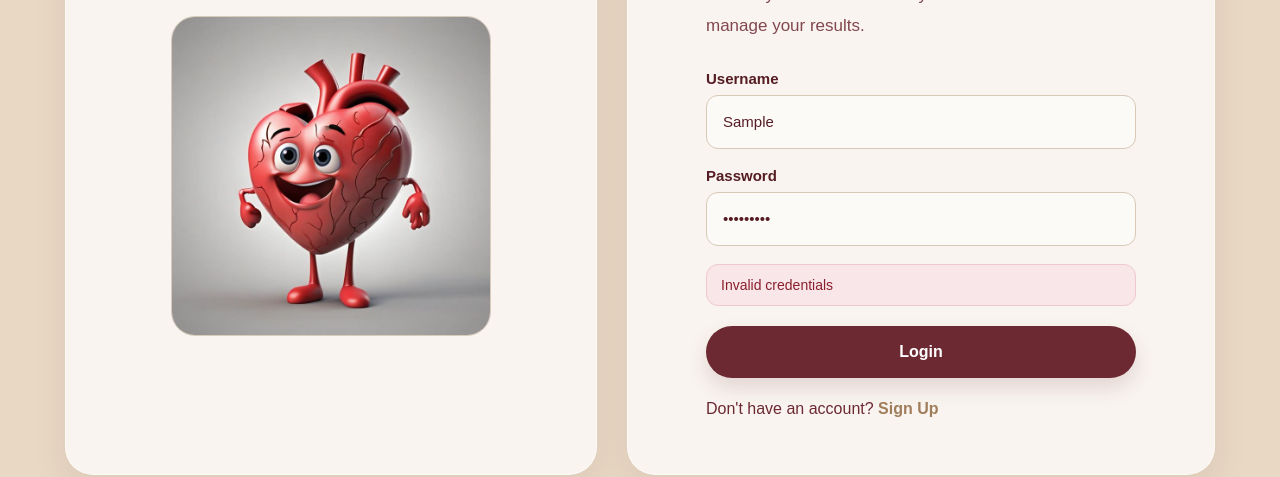
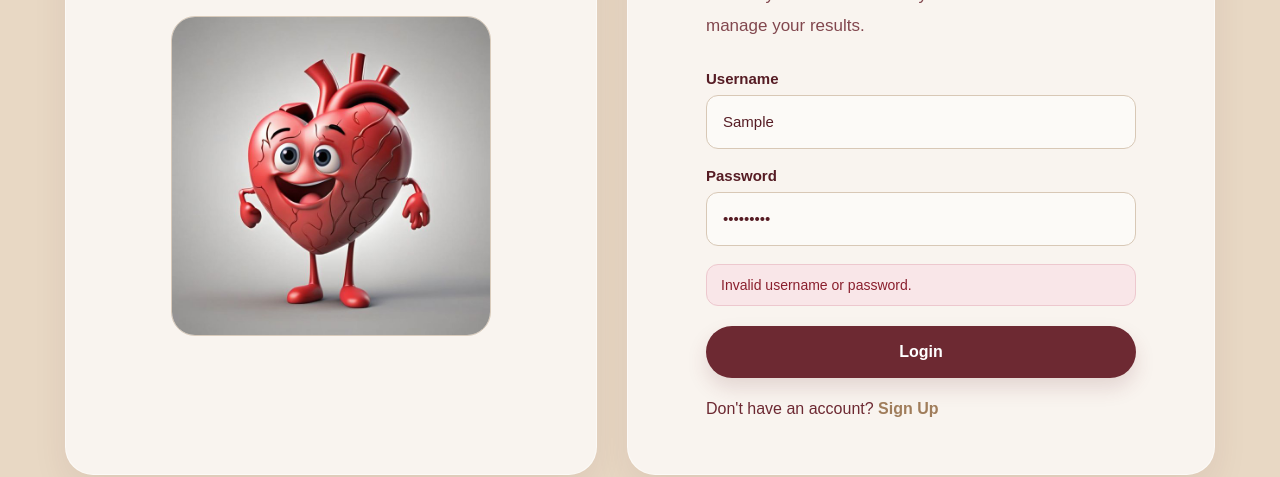
Before and after one commit to joudalhallaq/-ECG-Analysis-System-FE, a React (Vite) app: page /login in a window 1280 px wide. Both pictures are taken after typing "Sample", "Sample123" into the empty fields and a click on the button "Login". Shown: the part 224-701 px from the top of the page. Built offline with nearby package versions, Linux system fonts and the light colour scheme; no server answers.

Commit message:
Update login.jsx

```diff
--- a/src/login.jsx
+++ b/src/login.jsx
@@ -20,34 +20,50 @@ function Login() {
       ...prev,
       [e.target.name]: e.target.value,
     }));
+
     setMessage("");
   };
 
   const handleSubmit = async (e) => {
     e.preventDefault();
 
-    if (!formData.username || !formData.password) {
+    if (!formData.username.trim() || !formData.password.trim()) {
       setMessage("Please enter username and password.");
       return;
     }
 
     setLoading(true);
-    setMessage("");
+    setMessage("Please wait. The server may take up to 60 seconds to wake up.");
 
     try {
-      const response = await API.post("/users/login/", formData);
+      const response = await API.post("/users/login/", {
+        username: formData.username.trim(),
+        password: formData.password,
+      });
+
+      if (!response.data?.user_id) {
+        setMessage("Login succeeded but user data was not returned correctly.");
+        setLoading(false);
+        return;
+      }
 
       localStorage.setItem("user_id", response.data.user_id);
-      localStorage.setItem("username", response.data.username);
+      localStorage.setItem("username", response.data.username || formData.username.trim());
 
       navigate("/dashboard");
     } catch (error) {
       console.error("Login error:", error);
-      setMessage(
-        error.response?.data?.error ||
-          error.response?.data?.message ||
-          "Invalid credentials"
-      );
+      console.log("Backend response:", error.response?.data);
+
+      if (error.code === "ECONNABORTED") {
+        setMessage("The server took too long to respond. Please try again.");
+      } else {
+        setMessage(
+          error.response?.data?.error ||
+            error.response?.data?.message ||
+            "Invalid username or password."
+        );
+      }
     } finally {
       setLoading(false);
     }
@@ -70,6 +86,7 @@ function Login() {
           <div className="auth-form-side">
             <div className="auth-form-content">
               <h1 className="auth-title">Login</h1>
+
               <p className="auth-subtitle">
                 Access your account to analyze ECG records and manage your results.
               </p>
@@ -84,6 +101,7 @@ function Login() {
                     value={formData.username}
                     onChange={handleChange}
                     className="auth-input"
+                    autoComplete="username"
                   />
                 </div>
 
@@ -96,10 +114,21 @@ function Login() {
                     value={formData.password}
                     onChange={handleChange}
                     className="auth-input"
+                    autoComplete="current-password"
                   />
                 </div>
 
-                {message && <div className="auth-error">{message}</div>}
+                {message && (
+                  <div
+                    className={
+                      message.includes("Please wait")
+                        ? "auth-info"
+                        : "auth-error"
+                    }
+                  >
+                    {message}
+                  </div>
+                )}
 
                 <button type="submit" className="auth-button" disabled={loading}>
                   {loading ? "Logging in..." : "Login"}
```
